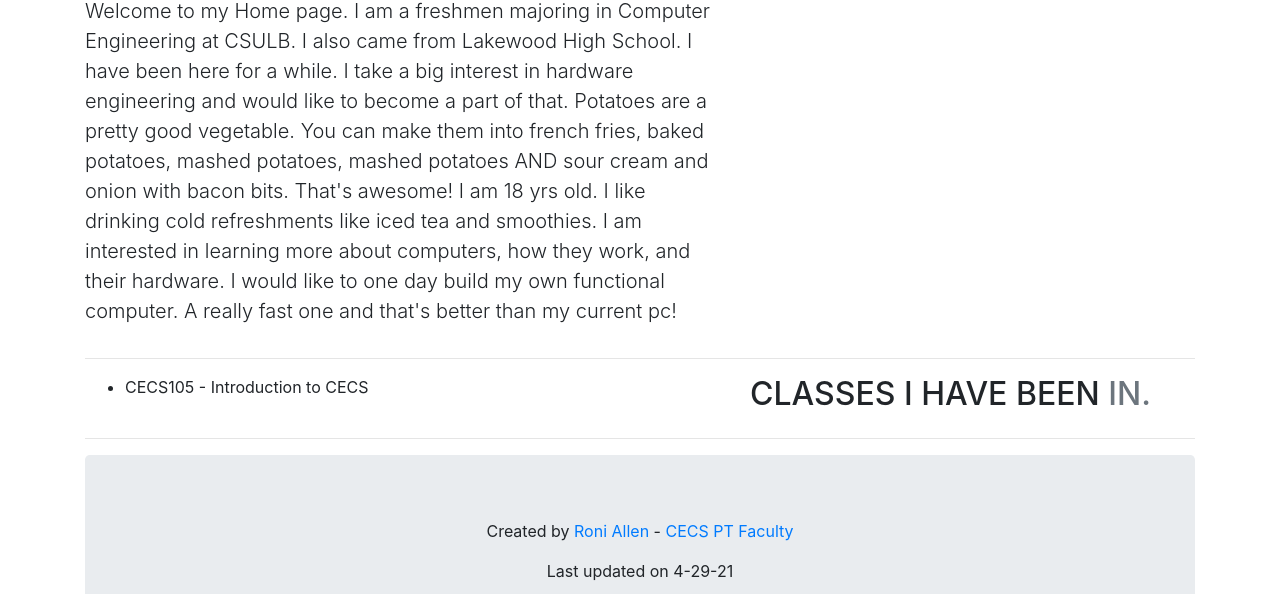
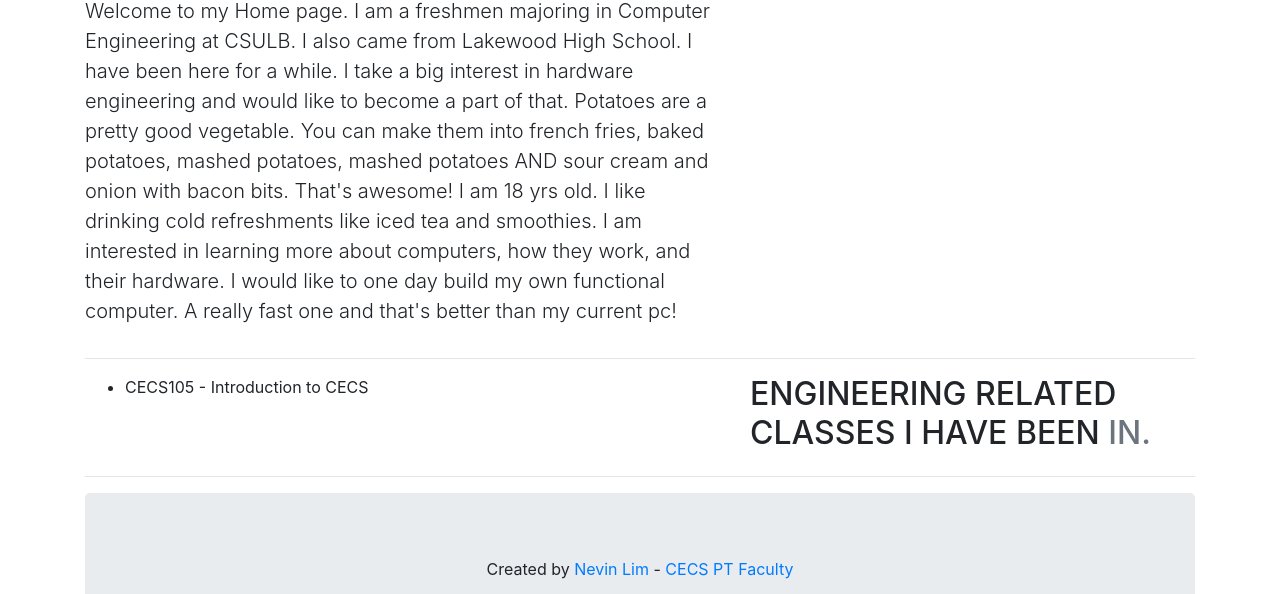
Before and after one commit to nevinl-max/cecs105, a plain HTML site: page index.html in a window 1280 px wide. Shown: the part 349-943 px from the top of the page. Drawn offline with nearby package versions, Linux system fonts and the light colour scheme.

Commit message:
Update index.html

```diff
--- a/index.html
+++ b/index.html
@@ -45,19 +45,18 @@ I am 18 yrs old. I like drinking cold refreshments like iced tea and smoothies.
       <div class="col-md-7">
           <ul>
             <li>CECS105 - Introduction to CECS</li>
-
           </ul>
 
       </div>
       <div class="col-md-5">
-         <h2 class="featurette-heading">CLASSES I HAVE BEEN  <span class="text-muted">IN.</span></h2>
+         <h2 class="featurette-heading">ENGINEERING RELATED CLASSES I HAVE BEEN  <span class="text-muted">IN.</span></h2>
       </div>
     </div>
 
    <hr class="featurette-divider">
 
 <div class="jumbotron text-center" style="margin-bottom:0">
-  <p>Created by <a href="mailto:r.allen@csulb.edu">Roni Allen</a> -  <a href="https://www.csulb.edu/college-of-engineering/roni-allen" target="_blank">CECS PT Faculty</a></p><p>Last updated on 4-29-21</p>
+  <p>Created by <a href="mailto:nevin.lim@student.csulb.edu">Nevin Lim</a> -  <a href="https://www.csulb.edu/college-of-engineering/roni-allen" target="_blank">CECS PT Faculty</a></p><p>Last updated on 5-6-21</p>
     <i class="fas fa-chalkboard-teacher" style="font-size:60px;color:gold;text-shadow:2px 2px 4px #000000;"></i>
 </div>
     </div>
```
